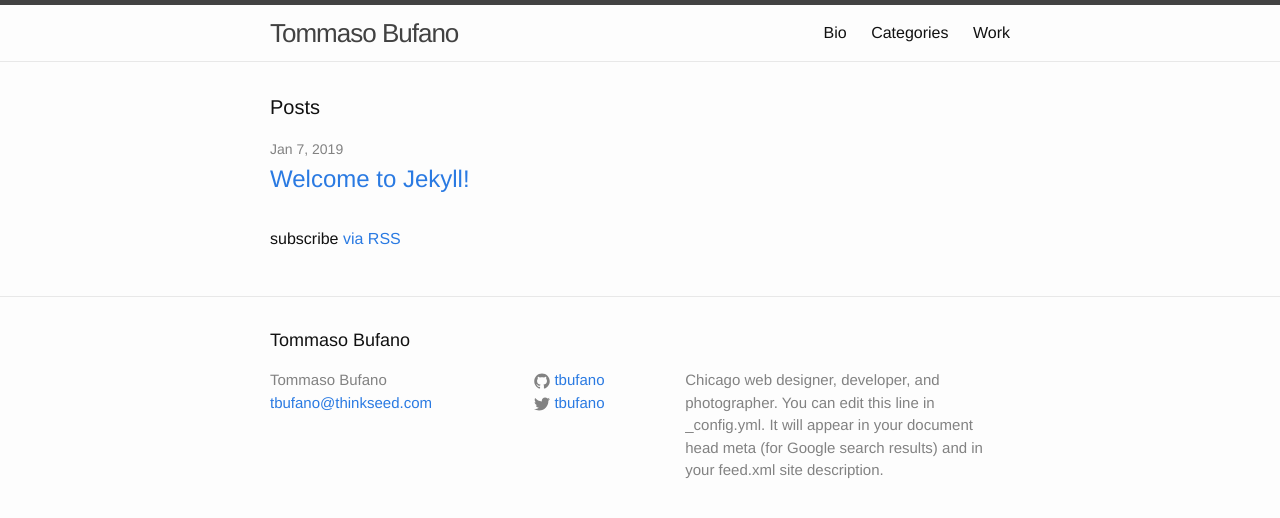
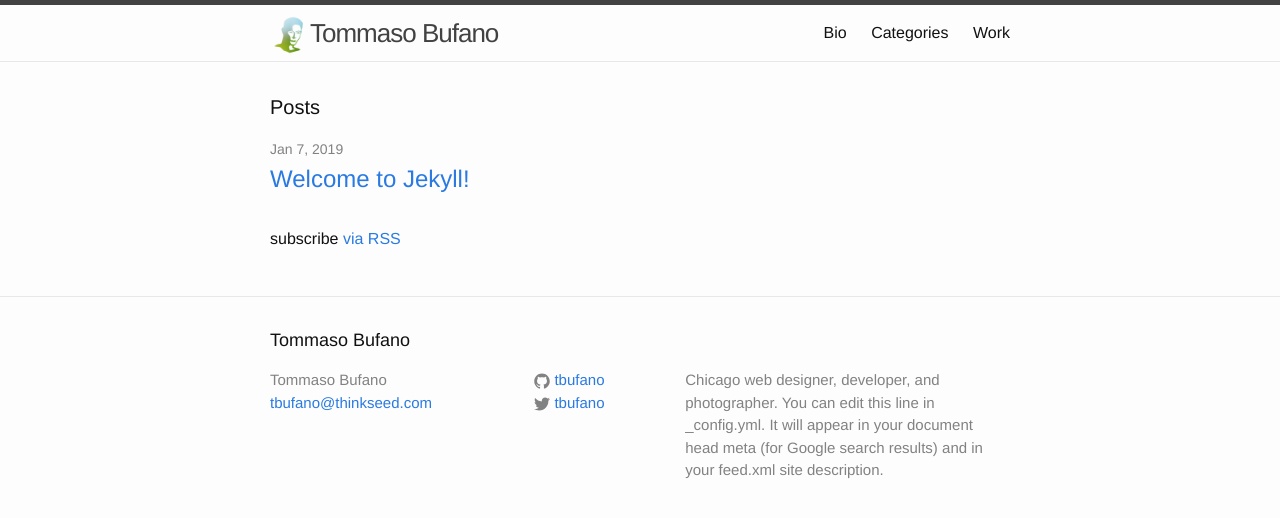
Before and after one commit to tbufano/portfolio, a Jekyll site: the page built from index.html, in a window 1280 px wide. Shown: the top 518 px of the page. Built offline with Jekyll 4.4.1, drawn with Linux system fonts in a browser that asks for light colours.

Commit message:
Added logo and link reference in _config.

```diff
--- a/_config.yml
+++ b/_config.yml
@@ -9,6 +9,7 @@ baseurl: "" # the subpath of your site, e.g. /blog/
 url: "http://yourdomain.com" # the base hostname & protocol for your site
 twitter_username: tbufano
 github_username:  tbufano
+image_url: /assets/img/
 
 collections:
   work:
--- a/_includes/header.html
+++ b/_includes/header.html
@@ -2,7 +2,7 @@
 
   <div class="wrapper">
 
-    <a class="site-title" href="{{ site.baseurl }}/">{{ site.title }}</a>
+    <a class="site-title" href="{{ site.baseurl }}/"><img src="{{ site.image_url }}thinkseed_logo_400.png" width="40px">{{ site.title }}</a>
 
     <nav class="site-nav">
       <a href="#" class="menu-icon">
```
Also changed, not shown: assets/img/thinkseed_logo_400.png (renamed from _assets/thinkseed_logo_400.png), 2 other files.
